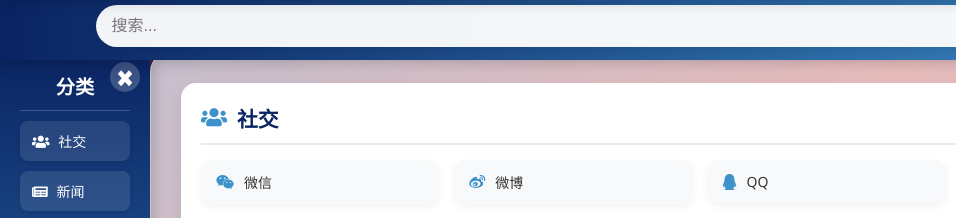
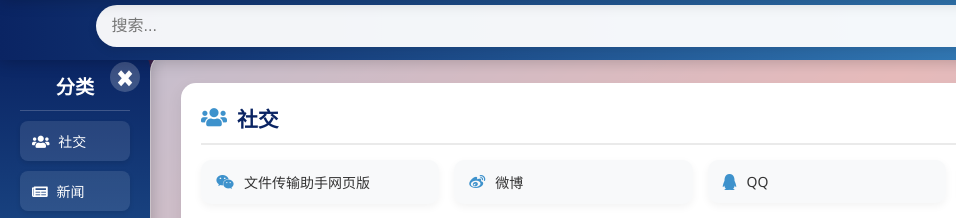
Before and after one commit to fdfdq/fanlink, a plain HTML site: page fanlink 3.01.html in a window 1280 px wide. Shown: the part 68-286 px from the top of the page, 0-956 px from the left. Drawn offline with Linux system fonts and the light colour scheme.

Commit message:
Update fanlink 3.01.html

```diff
--- a/fanlink 3.01.html
+++ b/fanlink 3.01.html
@@ -1152,7 +1152,7 @@
         <div class="category" id="social">
             <h3><i class="fas fa-users"></i> 社交</h3>
             <ul class="list-layout">
-                <li><a href="https://weixin.qq.com" target="_blank"><i class="fab fa-weixin"></i> <span>微信</span></a></li>
+                <li><a href="https://filehelper.weixin.qq.com" target="_blank"><i class="fab fa-weixin"></i> <span>文件传输助手网页版</span></a></li>
                 <li><a href="https://www.weibo.com" target="_blank"><i class="fab fa-weibo"></i> <span>微博</span></a></li>
                 <li><a href="https://www.qq.com" target="_blank"><i class="fab fa-qq"></i> <span>QQ</span></a></li>
                 <li><a href="https://www.instagram.com" target="_blank"><i class="fab fa-instagram"></i> <span>Instagram</span></a></li>
```
